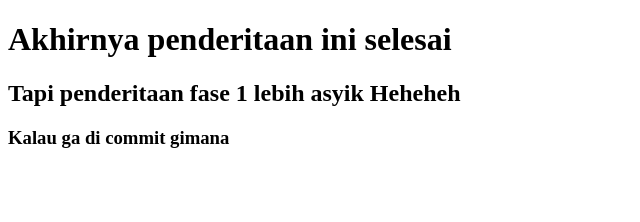
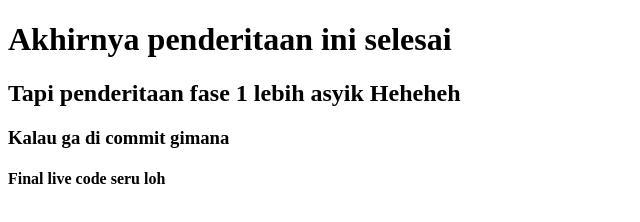
Before and after one commit to semmiverian/orion-fox-lulus, a plain HTML site: page index.html in a window 1280 px wide. Shown: the whole page, without its empty margins (0-640 px from the left). Drawn offline with Linux system fonts and the light colour scheme.

Commit message:
final live code

```diff
--- a/index.html
+++ b/index.html
@@ -11,5 +11,7 @@
   <h2>Tapi penderitaan fase 1 lebih asyik Heheheh</h2>
 
   <h3>Kalau ga di commit gimana</h3>
+
+  <h4>Final live code seru loh</h4>
 </body>
 </html>
```
